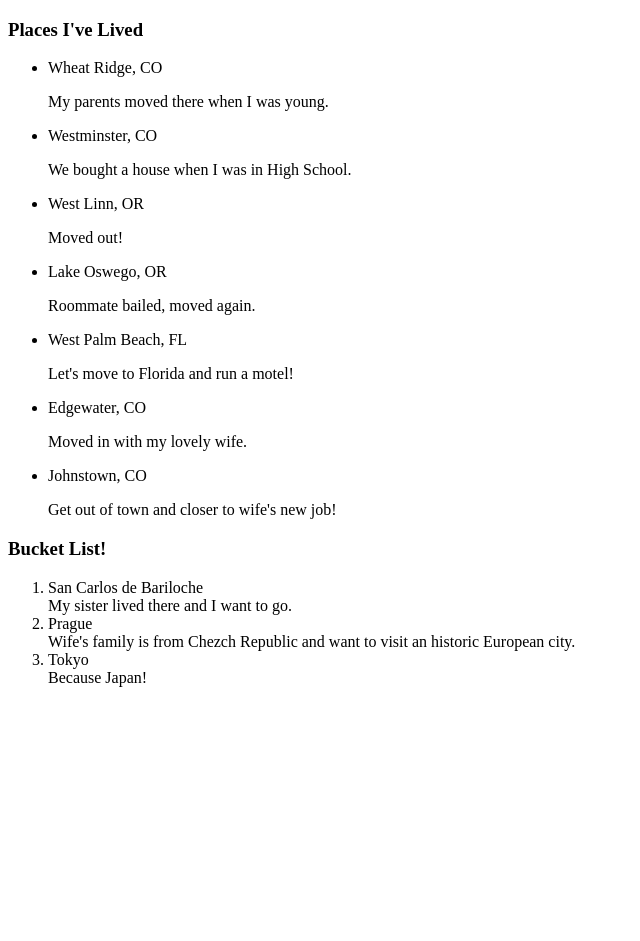
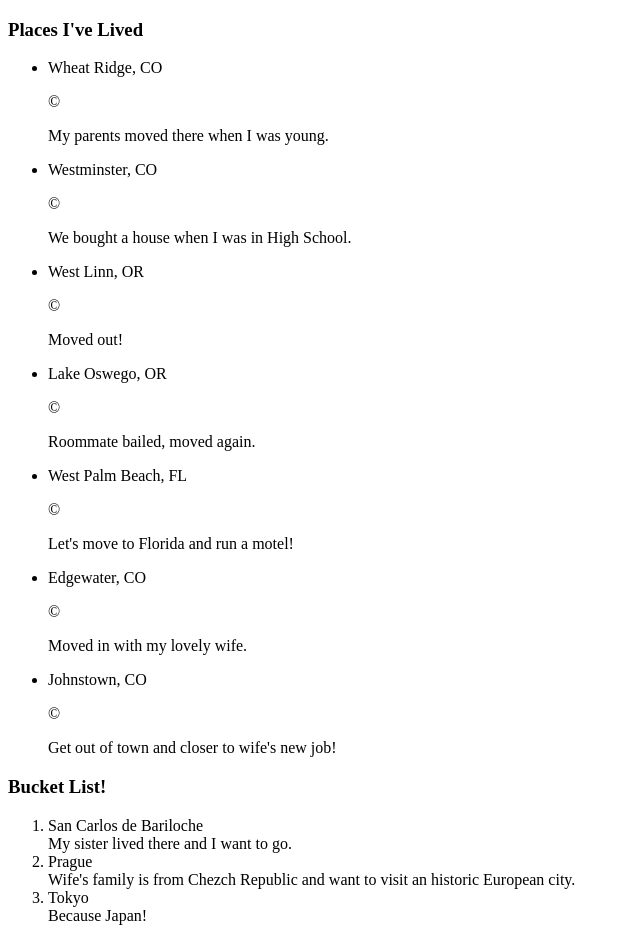
Before and after one commit to gabethexton/IntroToHTMLExercise1, a plain HTML site: page index.html in a window 1280 px wide. Shown: the whole page, without its empty margins (0-640 px from the left). Before the commit the page ends 800 px from the top, so only its background shows below. Drawn offline with Linux system fonts and the light colour scheme.

Commit message:
Added html character entities to cities i've lived in.

```diff
--- a/index.html
+++ b/index.html
@@ -1,37 +1,37 @@
 <!DOCTYPE html>
 <html>
 	<head>
-
+		<title>Exercise1</title>
 	</head>
 	<body>
 		<h3>Places I've Lived</h3>
 		<ul>
 			<li>
-				<p>Wheat Ridge, CO</p>
+				<p>Wheat Ridge, CO</p><span>&copy</span>
 				<p>My parents moved there when I was young.</p>
 			</li>
 			<li>
-				<p>Westminster, CO</p>
+				<p>Westminster, CO</p><span>&copy</span>
 				<p>We bought a house when I was in High School.</p>
 			</li>
 			<li>
-				<p>West Linn, OR</p>
+				<p>West Linn, OR</p><span>&copy</span>
 				<p>Moved out!</p>
 			</li>
 			<li>
-				<p>Lake Oswego, OR</p>
+				<p>Lake Oswego, OR</p><span>&copy</span>
 				<p>Roommate bailed, moved again.</p>
 			</li>
 			<li>
-				<p>West Palm Beach, FL</p>
+				<p>West Palm Beach, FL</p><span>&copy</span>
 				<p>Let's move to Florida and run a motel!</p>
 			</li>
 			<li>
-				<p>Edgewater, CO</p>
+				<p>Edgewater, CO</p><span>&copy</span>
 				<p>Moved in with my lovely wife.</p>
 			</li>
 			<li>
-				<p>Johnstown, CO</p>
+				<p>Johnstown, CO</p><span>&copy</span>
 				<p>Get out of town and closer to wife's new job!</p>
 			</li>
 		</ul>
```
